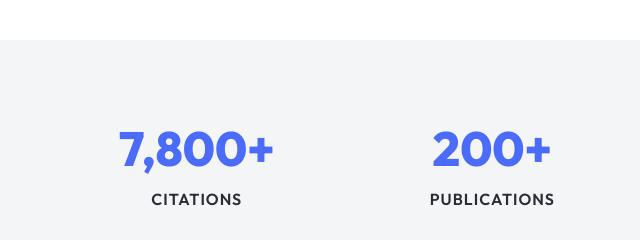
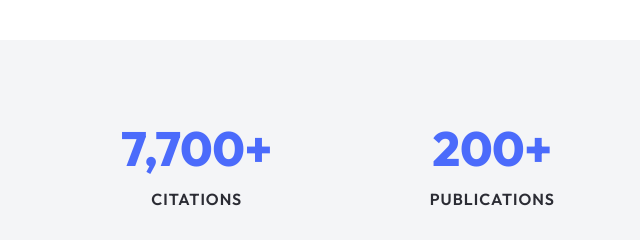
Before and after one commit to uq-dsteam/home, a plain HTML site: page index.html in a window 1280 px wide. Shown: the part 1320-1560 px from the top of the page, 0-640 px from the left. Drawn offline with Linux system fonts and the light colour scheme.

Commit message:
Update index.html

```diff
--- a/index.html
+++ b/index.html
@@ -122,7 +122,7 @@
         <div class="container">
             <div class="metrics-grid">
                 <div class="metric-item">
-                    <h3 class="counter">7,800+</h3>
+                    <h3 class="counter">7,700+</h3>
                     <p>Citations</p>
                 </div>
                 <div class="metric-item">
```
